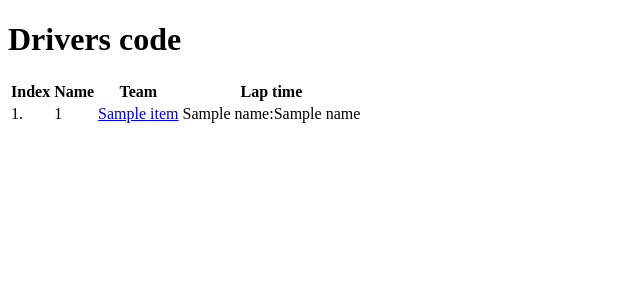
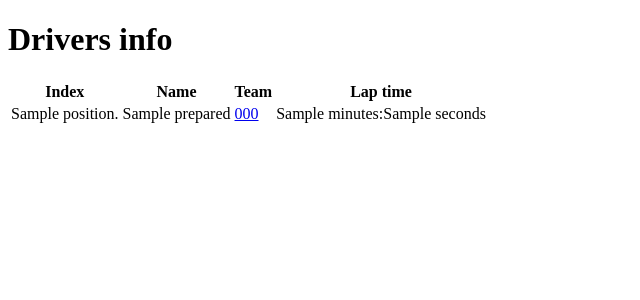
Before and after one commit to Maks-Siglov/Flask-Monaco-Racing-report, a Flask app: template templates/drivers.html in a window 1280 px wide. Shown: the top 300 px of the page, without its empty margins (0-640 px from the left). Run offline with Flask 3, Linux system fonts and the light colour scheme; the template is opened without the code that fills it: most values are stand-ins (such as "Sample title", 1, 10 or a date in 2020); parts of the project's set-up code (start-up, migrations or seed data) failed here and were passed over.

Commit message:
Project improved

```diff
--- a/main/app.py
+++ b/main/app.py
@@ -7,12 +7,18 @@ PREPARED_DATA = prepare()
 app = Flask(__name__, template_folder=TEMPLATE_FOLDER)
 
 
+@app.route('/', methods=['GET'])
 @app.route('/report', methods=['GET'])
 def report() -> str:
     """Shows common statistics in web application
 
     :return: render HTML template
     """
+    order = request.args.get('order')
+
+    if order == 'desc':
+        PREPARED_DATA.reverse()
+
     return render_template('report.html', prepared_data=PREPARED_DATA)
 
 
@@ -23,14 +29,14 @@ def drivers() -> str | Response:
 
     :return: render HTML template
     """
-    order = request.args.get('order', default='asc')
+    order = request.args.get('order')
     driver_id = request.args.get('driver_id')
 
     if order == 'desc':
         PREPARED_DATA.reverse()
 
     if driver_id and not any(
-            driver_id == item[3] for index, item in PREPARED_DATA):
+            driver_id == code for _, _, _, _, code in PREPARED_DATA):
         return make_response(render_template('404.html'), 404)
 
     return render_template('drivers.html', prepared_data=PREPARED_DATA,
--- a/main/prepare.py
+++ b/main/prepare.py
@@ -1,4 +1,4 @@
-from main.utils.utils import format_timedelta
+from main.utils.utils import format_timedelta, LapTime
 from main.utils.provider import read_log_files
 from datetime import datetime
 import re
@@ -8,8 +8,8 @@ DATE_FORMAT = '%Y-%m-%d_%H:%M:%S.%f'
 FOLDER_DATA = r'data/'
 
 
-def prepare(folder_path: str = FOLDER_DATA)\
-        -> list[tuple[int, tuple[str, str, tuple[int, float], str]]]:
+def prepare(folder_path: str = FOLDER_DATA
+            ) -> list[tuple[int, str, str, LapTime, str]]:
     """This function prepare data for web application
 
     :return: data which used for creating web application
@@ -17,8 +17,9 @@ def prepare(folder_path: str = FOLDER_DATA)\
 
     start_log, end_log, abbreviations_data = read_log_files(folder_path)
     prepared_data = _prepare_data(start_log, end_log, abbreviations_data)
-    prepared_data.sort(key=lambda x: x[2])
+    prepared_data.sort(key=lambda item: item[2])
     prepared_data = list(enumerate(prepared_data, start=1))
+    prepared_data = [(index, *item) for index, item in prepared_data]
 
     return prepared_data
 
@@ -27,7 +28,7 @@ def _prepare_data(
     start_log: list[str],
     end_log: list[str],
     abbreviations_data: list[str]
-) -> list[tuple[str, str, tuple[int, float], str]]:
+) -> list[tuple[str, str, LapTime, str]]:
     """This function prepare data for print_report()
 
     :param start_log: data about start time lap from log file
--- a/templates/drivers.html
+++ b/templates/drivers.html
@@ -3,7 +3,7 @@
     Drivers info
 {% endblock %}
 {% block body %}
-<h1>Drivers code</h1>
+<h1>Drivers info</h1>
 <table>
     <thead>
         <tr>
@@ -15,23 +15,23 @@
     </thead>
     <tbody>
     {% if not driver_id %}
-        {% for index, item in prepared_data %}
+        {% for position, name, team, lap_time, code in prepared_data %}
         <tr>
-            <td>{{ index }}.</td>
-            <td>{{ item[0] }}</td>
-            <td><a href="{{ url_for('drivers', driver_id=item[3]) }}">{{ item[3] }}</a></td>
+            <td>{{ position }}.</td>
+            <td>{{ name }}</td>
+            <td><a href="{{ url_for('drivers', driver_id=code) }}">{{ code }}</a></td>
 
-            <td>{{ item[2][0] }}:{{ item[2][1] }}</td>
+            <td>{{ lap_time.minutes }}:{{ lap_time.seconds }}</td>
         </tr>
         {% endfor %}
     {% else %}
-        {% for index, item in prepared_data %}
-            {% if driver_id == item[3] %}
+        {% for position, name, team, lap_time, code in prepared_data %}
+            {% if driver_id == code %}
                 <tr>
-                    <td>{{ index }}.</td>
-                    <td>{{ item[0] }}</td>
-                    <td>{{ item[1] }}</td>
-                    <td>{{ item[2][0] }}:{{ item[2][1] }}</td>
+                    <td>{{ position }}.</td>
+                    <td>{{ name }}</td>
+                    <td>{{ team }}</td>
+                    <td>{{ lap_time.minutes }}:{{ lap_time.seconds }}</td>
                 </tr>
             {% endif %}
         {% endfor %}
```
Also changed, not shown: main/report.py (+9 -11 lines), main/utils/utils.py (+7 -4 lines), templates/report.html (+5 -5 lines), tests/test_myapp.py (+1 -0 lines).
